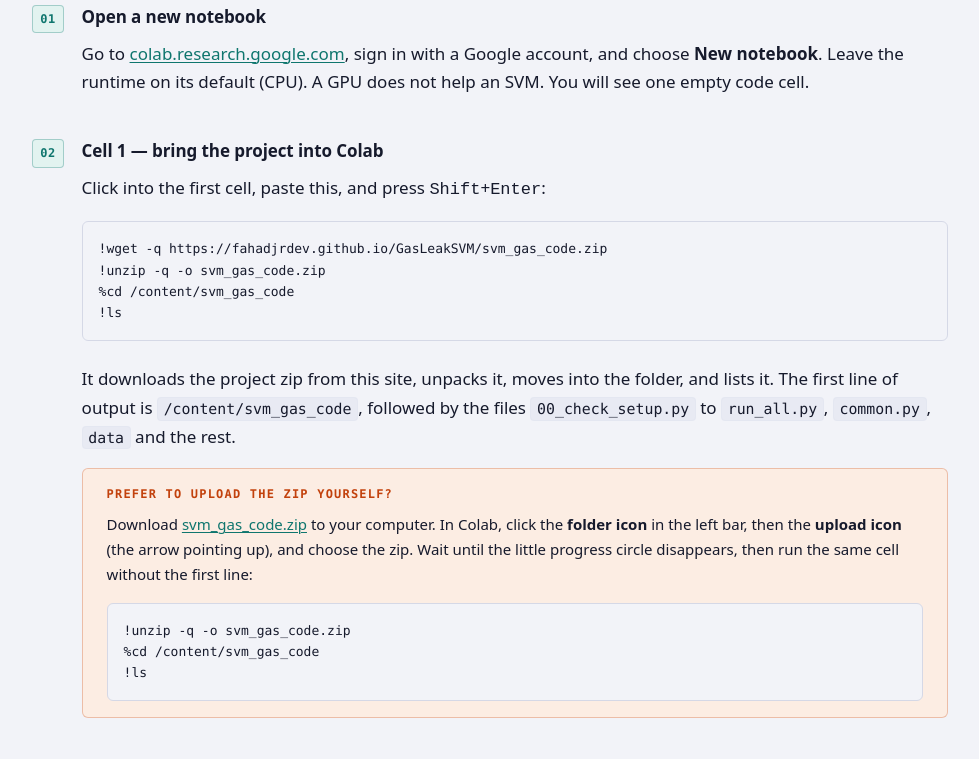
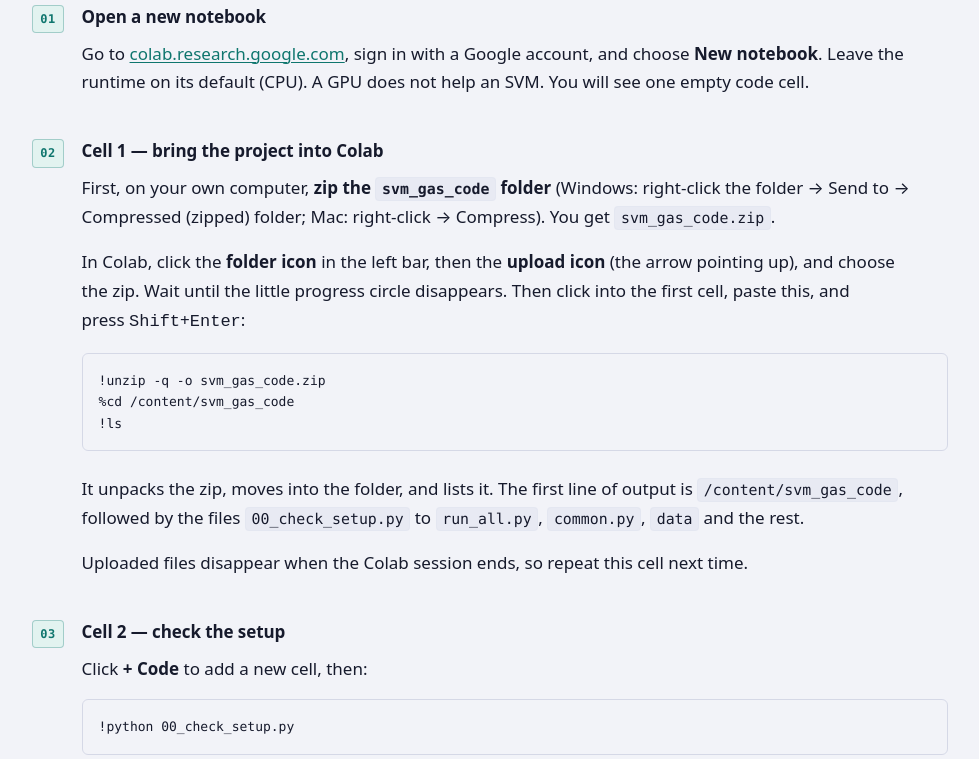
Before and after one commit to FahadJrdev/GasLeakSVM, a plain HTML site: page colab.html in a window 1280 px wide. Shown: the part 1070-1829 px from the top of the page, without its empty margins (300-1279 px from the left). Drawn offline with nearby package versions, Linux system fonts and the light colour scheme.

Commit message:
Replace zip download with zip-the-folder instructions
Co-Authored-By: Claude Sonnet 5.5 <noreply@anthropic.com>

```diff
--- a/colab.html
+++ b/colab.html
@@ -98,29 +98,28 @@ if(s.getItem("gasvm.nav")==="collapsed")d.setAttribute("data-nav","collapsed");}
 
         <li>
           <h4>Cell 1 — bring the project into Colab</h4>
-          <p>Click into the first cell, paste this, and press <kbd>Shift</kbd>+<kbd>Enter</kbd>:</p>
-<pre class="cmd">!wget -q https://fahadjrdev.github.io/GasLeakSVM/svm_gas_code.zip
-!unzip -q -o svm_gas_code.zip
+          <p>
+            First, on your own computer, <strong>zip the <code>svm_gas_code</code> folder</strong>
+            (Windows: right-click the folder → Send to → Compressed (zipped) folder; Mac:
+            right-click → Compress). You get <code>svm_gas_code.zip</code>.
+          </p>
+          <p>
+            In Colab, click the <strong>folder icon</strong> in the left bar, then the <strong>upload
+            icon</strong> (the arrow pointing up), and choose the zip. Wait until the little
+            progress circle disappears. Then click into the first cell, paste this, and press
+            <kbd>Shift</kbd>+<kbd>Enter</kbd>:
+          </p>
+<pre class="cmd">!unzip -q -o svm_gas_code.zip
 %cd /content/svm_gas_code
 !ls</pre>
           <p>
-            It downloads the project zip from this site, unpacks it, moves into the folder, and lists
-            it. The first line of output is <code>/content/svm_gas_code</code>, followed by the
-            files <code>00_check_setup.py</code> to <code>run_all.py</code>, <code>common.py</code>,
-            <code>data</code> and the rest.
+            It unpacks the zip, moves into the folder, and lists it. The first line of output is
+            <code>/content/svm_gas_code</code>, followed by the files <code>00_check_setup.py</code>
+            to <code>run_all.py</code>, <code>common.py</code>, <code>data</code> and the rest.
           </p>
-          <div class="note info">
-            <p class="note-title">Prefer to upload the zip yourself?</p>
-            <p>
-              Download <a href="svm_gas_code.zip" download>svm_gas_code.zip</a> to your computer. In Colab,
-              click the <strong>folder icon</strong> in the left bar, then the <strong>upload
-              icon</strong> (the arrow pointing up), and choose the zip. Wait until the little
-              progress circle disappears, then run the same cell without the first line:
-            </p>
-<pre class="cmd">!unzip -q -o svm_gas_code.zip
-%cd /content/svm_gas_code
-!ls</pre>
-          </div>
+          <p>
+            Uploaded files disappear when the Colab session ends, so repeat this cell next time.
+          </p>
         </li>
 
         <li>
@@ -276,8 +275,6 @@ for path in sorted(glob.glob("outputs/figures/*.png")):
                 <td>You are not inside the project folder. Run <code>%cd /content/svm_gas_code</code>, then try again. This happens after the runtime restarts.</td></tr>
             <tr><td><code>unzip: cannot find or open svm_gas_code.zip</code></td>
                 <td>The upload has not finished, or the zip has another name. Check the file list in the left bar.</td></tr>
-            <tr><td><code>wget</code> shows <code>404 Not Found</code></td>
-                <td>The zip is not on the site yet. Use the “upload the zip yourself” route in Cell 1.</td></tr>
             <tr><td><code>The tuned model does not exist yet</code></td>
                 <td>The model is created by step 05. Run it first, or again if the runtime was reset.</td></tr>
             <tr><td>Everything has vanished after a break</td>
```
Also changed, not shown: vscode.html (+8 -9 lines), 1 other file.
